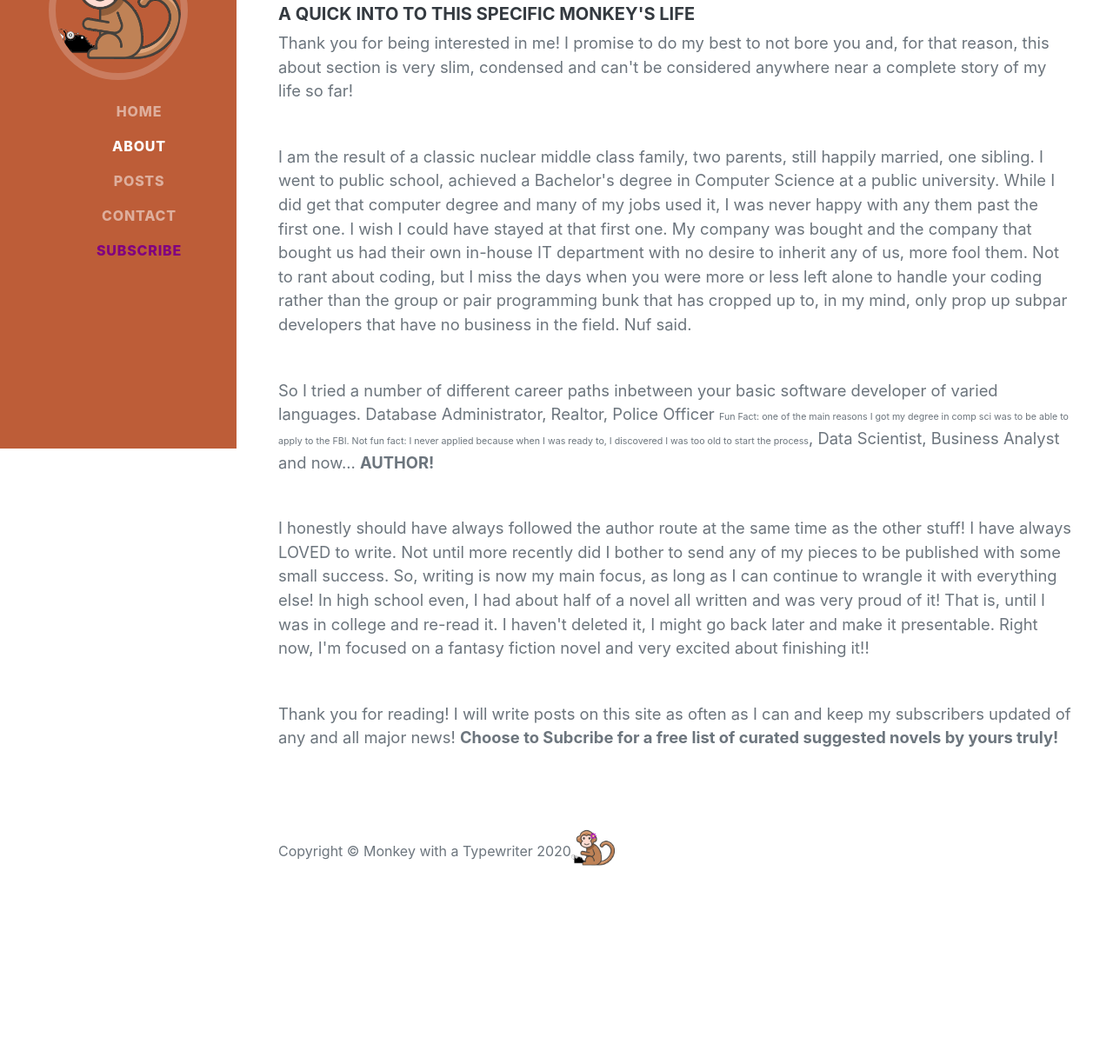
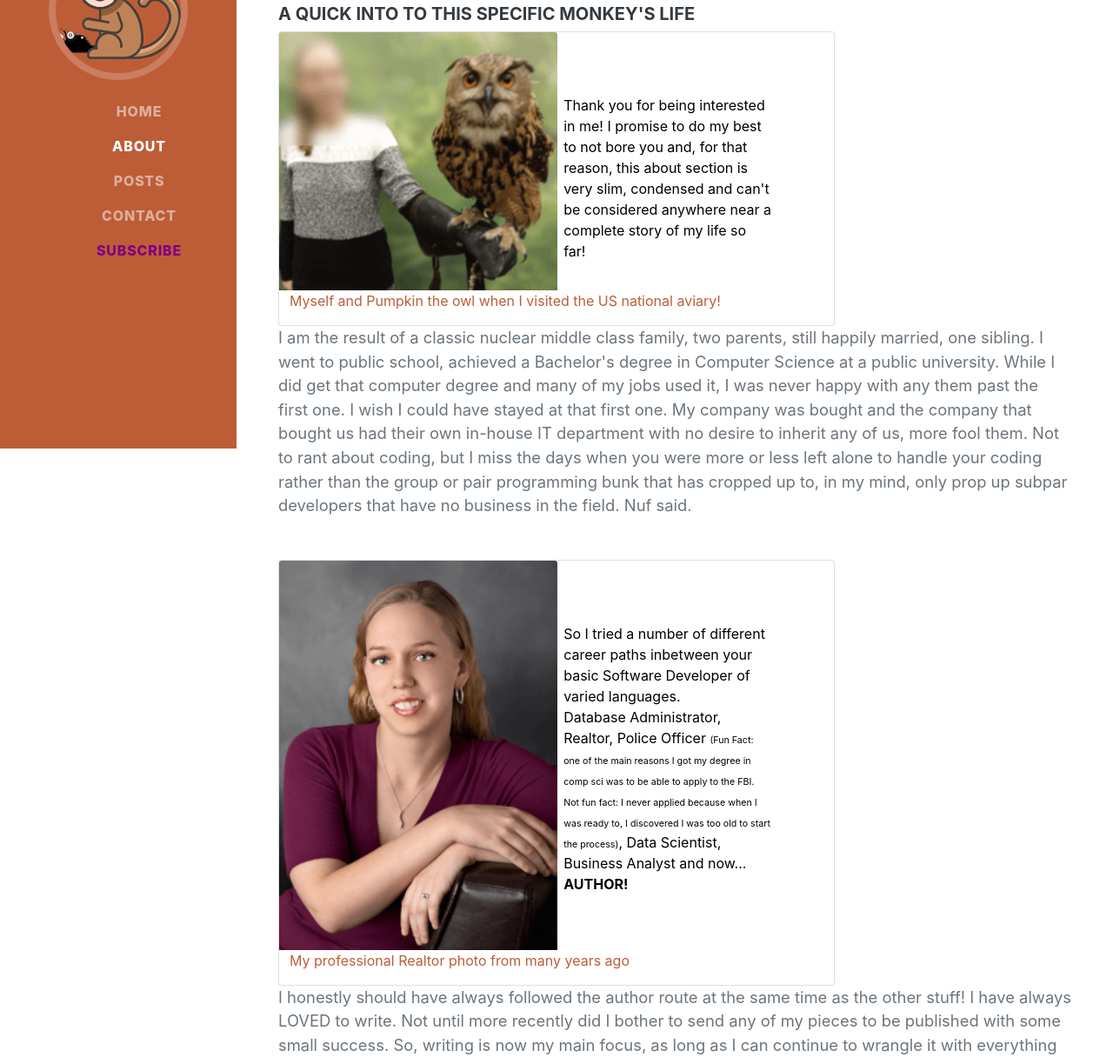
Before and after one commit to bjbowser/bjbowser.github.io, a plain HTML site: page about.html in a window 1280 px wide. Shown: the part 284-1500 px from the top of the page at 87% size. Before the commit the page ends 1371 px from the top, so only its background shows below. Drawn offline with nearby package versions, Linux system fonts and the light colour scheme; a web font is replaced by a local one.

Commit message:
addition of photos <nervous>

```diff
--- a/about.html
+++ b/about.html
@@ -42,9 +42,34 @@
                         <p class="text-primary">Monkey with a Typewriter</p>
                         <h5>A quick into to this specific monkey's life</h5>
                     </h1>
-                    <p class="lead mb-5">Thank you for being interested in me! I promise to do my best to not bore you and, for that reason, this about section is very slim, condensed and can't be considered anywhere near a complete story of my life so far!</p>
+
+                    <div class="row">
+                      <div class="col-sm-8">
+                        <div class="card" style="width: 40rem;">
+                          <div class="card-img-caption">
+                            <img class="card-img-top" src="assets/img/me&pumpkin.png" style="width:320px;" alt="The Monkey">
+                            <div class="card-img-overlay" style="margin-left:40%;font-weight:normal;">Thank you for being interested in me! I promise to do my best to not bore you and, for that reason, this about section is very slim, condensed and can't be considered anywhere near a complete story of my life so far!</div>
+                          </div>
+                          <div class="col-sm-12">
+                            <p class="post-meta" style="color:#bd5d38">Myself and Pumpkin the owl when I visited the US national aviary!</p>
+                          </div>
+                        </div>
+                      </div>
+                    </div>
                     <p class="lead mb-5">I am the result of a classic nuclear middle class family, two parents, still happily married, one sibling.  I went to public school, achieved a Bachelor's degree in Computer Science at a public university. While I did get that computer degree and many of my jobs used it, I was never happy with any them past the first one. I wish I could have stayed at that first one. My company was bought and the company that bought us had their own in-house IT department with no desire to inherit any of us, more fool them. Not to rant about coding, but I miss the days when you were more or less left alone to handle your coding rather than the group or pair programming bunk that has cropped up to, in my mind, only prop up subpar developers that have no business in the field. Nuf said.</p>
-                    <p class="lead mb-5">So I tried a number of different career paths inbetween your basic software developer of varied languages. Database Administrator, Realtor, Police Officer <span style="font-size: 8pt"> Fun Fact: one of the main reasons I got my degree in comp sci was to be able to apply to the FBI. Not fun fact: I never applied because when I was ready to, I discovered I was too old to start the process</span>, Data Scientist, Business Analyst and now... <span style="font-weight: bold">AUTHOR!</span> </p>
+                    <div class="row">
+                      <div class="col-sm-8">
+                          <div class="card" style="width: 40rem;">
+                            <div class="card-img-caption">
+                              <img class="card-img-top" src="assets/img/me.png" style="width:320px;" alt="The Monkey">
+                              <div class="card-img-overlay" style="margin-left:40%;font-weight:normal;">So I tried a number of different career paths inbetween your basic Software Developer of varied languages.<br/>Database Administrator, Realtor, Police Officer <span style="font-size: 8pt">(Fun Fact: one of the main reasons I got my degree in comp sci was to be able to apply to the FBI. Not fun fact: I never applied because when I was ready to, I discovered I was too old to start the process)</span>, Data Scientist, Business Analyst and now... <span style="font-weight: bold">AUTHOR!</span></div>
+                            </div>
+                            <div class="col-sm-12">
+                              <p class="post-meta" style="color:#bd5d38">My professional Realtor photo from many years ago</p>
+                          </div>
+                        </div>
+                      </div>
+                    </div>
                     <p class="lead mb-5">I honestly should have always followed the author route at the same time as the other stuff! I have always LOVED to write.  Not until more recently did I bother to send any of my pieces to be published with some small success. So, writing is now my main focus, as long as I can continue to wrangle it with everything else! In high school even, I had about half of a novel all written and was very proud of it! That is, until I was in college and re-read it. I haven't deleted it, I might go back later and make it presentable. Right now, I'm focused on a fantasy fiction novel and very excited about finishing it!!</p>
                     <p class="lead mb-5">Thank you for reading!  I will write posts on this site as often as I can and keep my subscribers updated of any and all major news! <span style="font-weight: bold">Choose to Subcribe for a free list of curated suggested novels by yours truly!</span></p>
 
```
Also changed, not shown: assets/img/me&pumpkin.png (added), assets/img/me.png (added).
